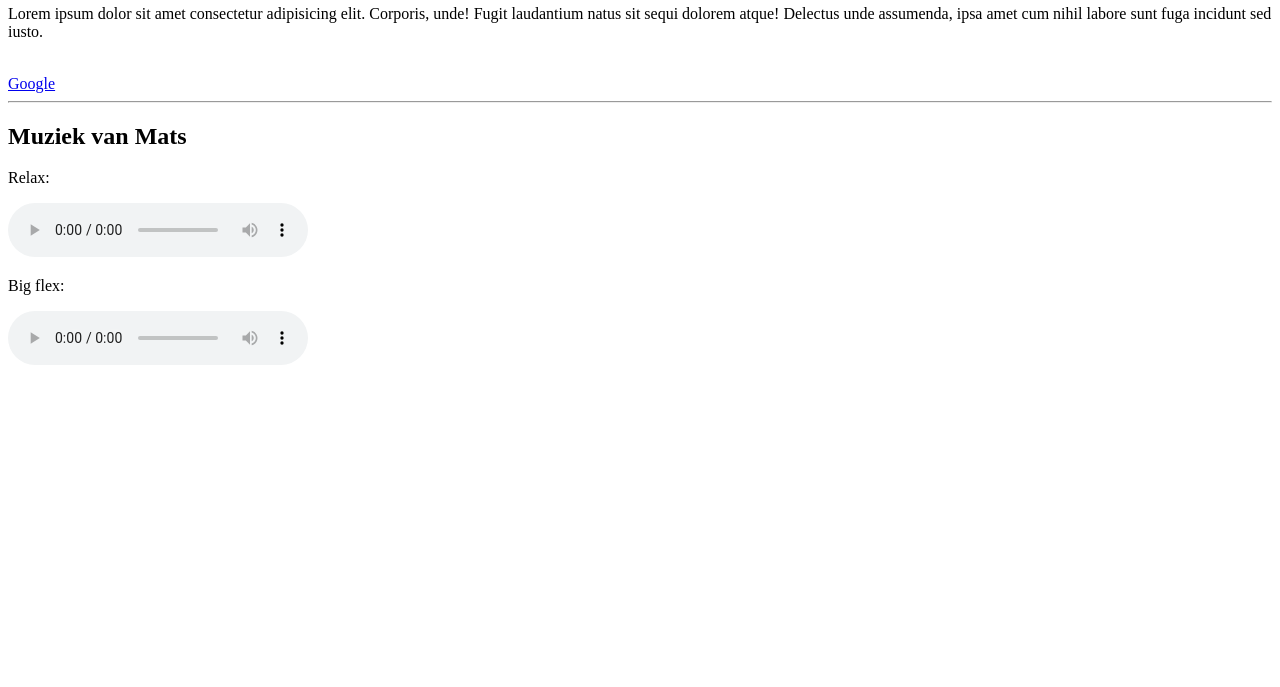
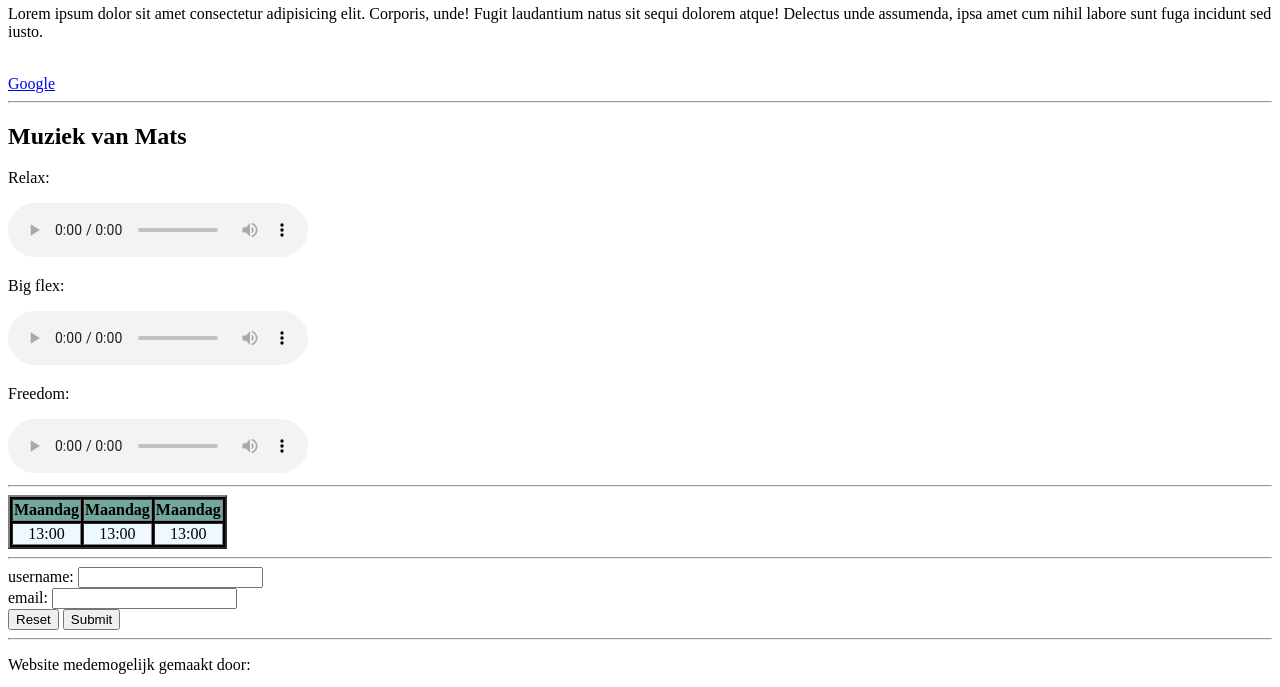
Before and after one commit to MatsVink/websites, a plain HTML site: page index.html in a window 1280 px wide. Shown: the part 446-1133 px from the top of the page. Before the commit the page ends 823 px from the top, so only its background shows below. Drawn offline with Linux system fonts and the light colour scheme.

Commit message:
aanpassingen

```diff
--- a/index.html
+++ b/index.html
@@ -3,6 +3,8 @@
 <html>
     <head>
         <title>Mats zijn website</title>
+        <link rel="icon" type="image/png" href="fotos/Mats Vink.png">
+
     </head>
     <body>
         <h1>Mats Vink</h1>
@@ -35,6 +37,47 @@
         <audio controls>
             <source src="sounds/big flex.mp3">
         </audio>
+        <p>Freedom:</p>
+        <audio controls loop>
+            <source src="sounds/freedom.mp3">
+        </audio>
+        <hr>
+
+        <table border="2" style="background-color: black;">
+            <tr style="background-color: rgb(113, 168, 155);">
+                <th>Maandag</th>
+                <th>Maandag</th>
+                <th>Maandag</th>
+            </tr>
+            <tr align="center" style="background-color: aliceblue;">
+                <td>13:00</td>
+                <td>13:00</td>
+                <td>13:00</td>
+            </tr>
+        </table>
+        <hr>
+
+        <form action="index.php" method="POST">
+            <label for="username">username:</label>
+            <input type="text" id="username">
+            <br>
+            <label>email:</label>
+            <input type="email" required>
+            <br>
+            <input type="reset">
+            <input type="submit">
+
+        </form>
+        <hr>
+
+        <p>Website medemogelijk gemaakt door:</p>
+        <iframe width="640" height="360" src="https://www.youtube.com/embed/HGTJBPNC-Gw"
+        title="HTML &amp; CSS Full Course for free 🌎"
+        frameborder="0" allow="accelerometer; autoplay;
+        clipboard-write; encrypted-media; gyroscope;
+        picture-in-picture; web-share"
+        referrerpolicy="strict-origin-when-cross-origin"
+        allowfullscreen></iframe>
 
     </body>
 </html>
```
Also changed, not shown: generate.html (added, +11 -0 lines), fotos/Mats Vink.png (added).
